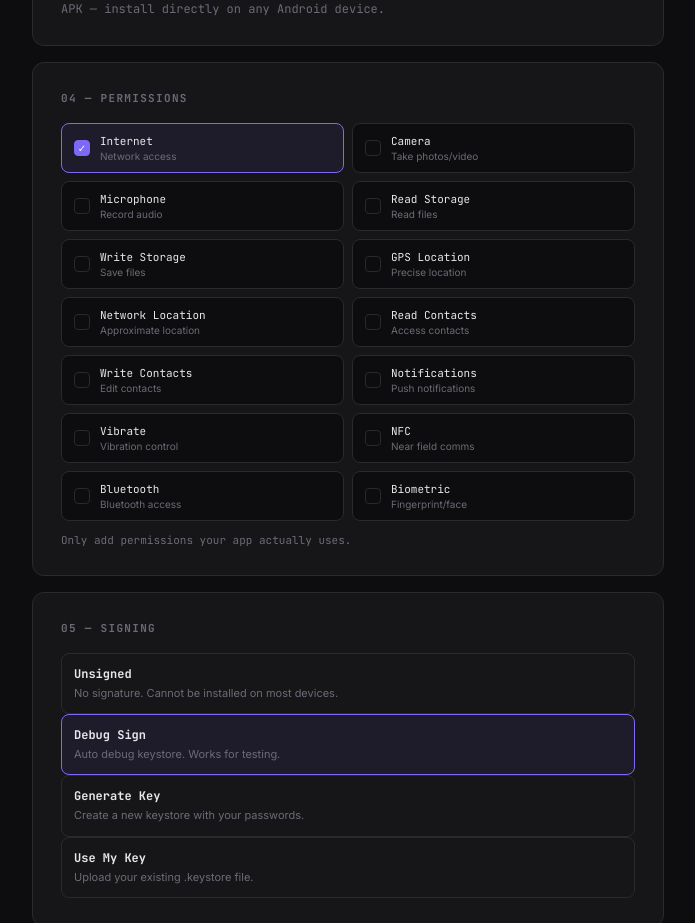
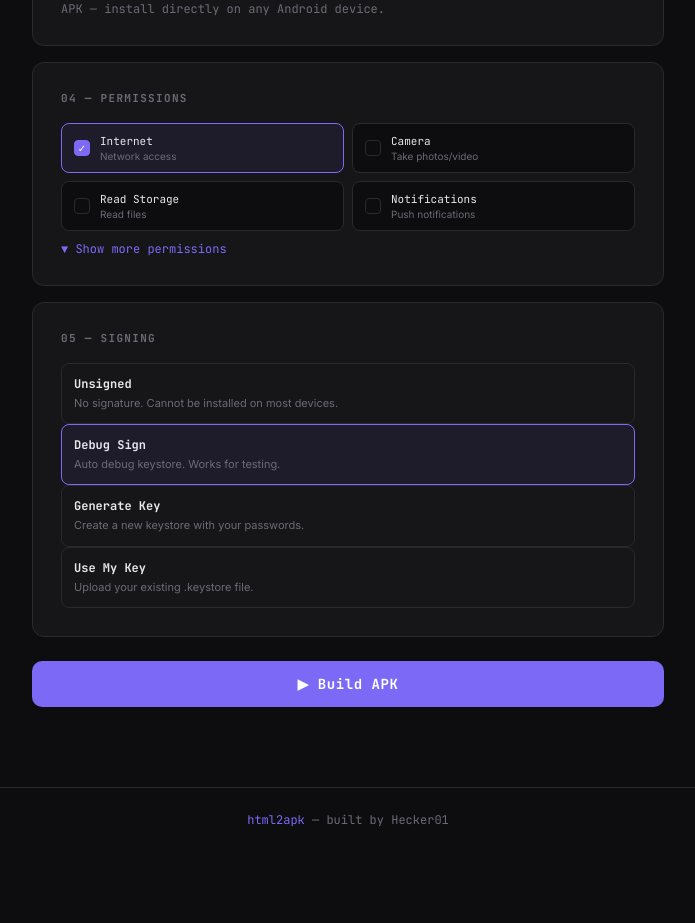
Before and after one commit to H3cker01/html2apk-web, a Next.js app: page / in a window 1280 px wide. Shown: the part 960-1883 px from the top of the page, without its empty margins (292-987 px from the left). After the commit the page ends 1812 px from the top, so only its background shows below. Built offline with nearby package versions, Linux system fonts and the light colour scheme.

Commit message:
feat: collapsible permissions dropdown

```diff
--- a/pages/index.js
+++ b/pages/index.js
@@ -290,30 +290,36 @@ export default function Home() {
         {/* 04 Permissions */}
         <div className="card">
           <div className="card-title">04 — Permissions</div>
-          <div className="perm-grid">
-            {[
+          {(() => {
+            const basic = ['internet','camera','storage_read','notifications'];
+            const extra = ['microphone','storage_write','location_fine','location_coarse','contacts_read','contacts_write','vibrate','nfc','bluetooth','biometric'];
+            const all = [
               { id:'internet',          label:'Internet',         desc:'Network access' },
               { id:'camera',            label:'Camera',           desc:'Take photos/video' },
+              { id:'storage_read',      label:'Read Storage',     desc:'Read files' },
+              { id:'notifications',     label:'Notifications',    desc:'Push notifications' },
               { id:'microphone',        label:'Microphone',       desc:'Record audio' },
-              { id:'storage_read',      label:'Read Storage',     desc:'Read files' },
               { id:'storage_write',     label:'Write Storage',    desc:'Save files' },
               { id:'location_fine',     label:'GPS Location',     desc:'Precise location' },
-              { id:'location_coarse',   label:'Network Location', desc:'Approximate location' },
+              { id:'location_coarse',   label:'Network Location', desc:'Approx location' },
               { id:'contacts_read',     label:'Read Contacts',    desc:'Access contacts' },
               { id:'contacts_write',    label:'Write Contacts',   desc:'Edit contacts' },
-              { id:'notifications',     label:'Notifications',    desc:'Push notifications' },
               { id:'vibrate',           label:'Vibrate',          desc:'Vibration control' },
               { id:'nfc',               label:'NFC',              desc:'Near field comms' },
               { id:'bluetooth',         label:'Bluetooth',        desc:'Bluetooth access' },
               { id:'biometric',         label:'Biometric',        desc:'Fingerprint/face' },
-            ].map(p => {
+            ];
+            const [expanded, setExpanded] = useState(false);
+            const visible = expanded ? all : all.filter(p => basic.includes(p.id));
+            return (
+              <>
+                <div className="perm-grid">
+                  {visible.map(p => {
                     const active = permissions.includes(p.id);
-              const toggle = () => {
-                setPermissions(prev => active ? prev.filter(x => x !== p.id) : [...prev, p.id]);
-              };
                     return (
-                <div key={p.id} className={`perm-item ${active?'active':''}`} onClick={toggle}>
-                  <div className="perm-check">{active && <span style={{color:'#fff',fontSize:10}}>✓</span>}</div>
+                      <div key={p.id} className={`perm-item ${active?'active':''}`}
+                        onClick={()=>setPermissions(prev=>active?prev.filter(x=>x!==p.id):[...prev,p.id])}>
+                        <div className="perm-check">{active&&<span style={{color:'#fff',fontSize:10}}>✓</span>}</div>
                         <div>
                           <div className="perm-label">{p.label}</div>
                           <div className="perm-desc">{p.desc}</div>
@@ -322,7 +328,12 @@ export default function Home() {
                     );
                   })}
                 </div>
-          <p style={{fontSize:11,color:'var(--muted)',fontFamily:'var(--mono)',marginTop:12}}>Only add permissions your app actually uses.</p>
+                <button onClick={()=>setExpanded(e=>!e)} style={{marginTop:10,background:'none',border:'none',color:'var(--accent)',fontFamily:'var(--mono)',fontSize:12,cursor:'pointer',padding:0}}>
+                  {expanded ? '▲ Show less' : '▼ Show more permissions'}
+                </button>
+              </>
+            );
+          })()}
         </div>
 
         {/* 05 Signing */}
```
Lines whose indentation alone changed are shown as unchanged.
